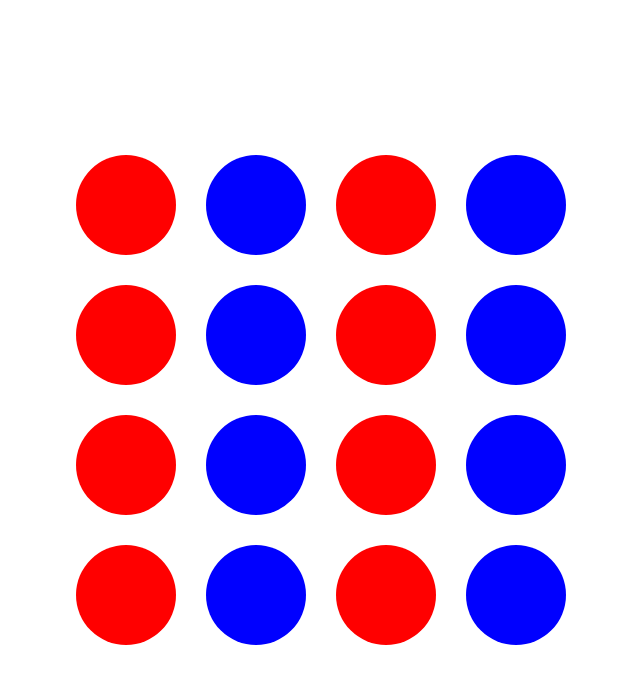
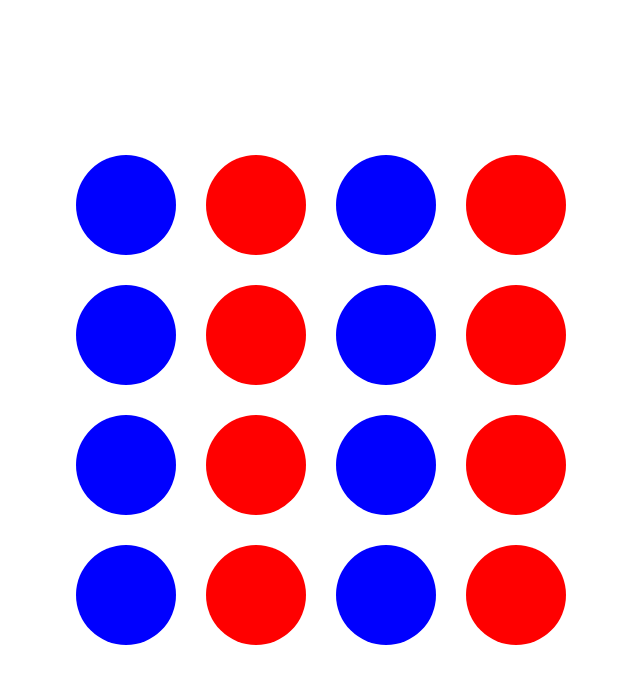
Before and after one commit to Shah-Siddharth/connect-4-react, a React (Create React App) app: page / in a window 1280 px wide. Shown: the top 684 px of the page, without its empty margins (319-959 px from the left). Built offline with nearby package versions, Linux system fonts and the light colour scheme; the HTML template or start-up script is replaced by a standard one.

Commit message:
correctly update gameBoard state, rendering GameCircles as list using function

```diff
--- a/src/App.js
+++ b/src/App.js
@@ -1,73 +1,45 @@
 import { useState } from "react";
 import GameCircle from "./components/GameCircle";
 
-const NO_PLAYER = 0
-const PLAYER_1 = 1
-const PLAYER_2 = 2
+const NO_PLAYER = 0;
+const PLAYER_1 = 1;
+const PLAYER_2 = 2;
+const NO_OF_CIRCLES = 16;
 
 function App() {
 
   const [gameBoard, setGameBoard] = useState(Array(16).fill(NO_PLAYER));
   const [currentPlayer, setCurrentPlayer] = useState(PLAYER_1);
 
+  const renderGameCircles = () => {
+    const circles = [];
+    for (let i=0; i<NO_OF_CIRCLES; i++) {
+      circles.push(
+      <GameCircle
+        id={i}
+        key={i}
+        className={`player-${gameBoard[i]}`}
+        onCircleClicked={gameCircleClicked}
+      />
+      )
+    }
+
+    return circles;
+  }
+
   const gameCircleClicked = (id) => {
+    let newGameBoard = gameBoard.map((elem, idx) => {
+      if (idx === id) return currentPlayer;
+      return elem;
+    });
 
-    gameBoard[id] = currentPlayer;
-
-    setGameBoard(gameBoard);
+    setGameBoard(newGameBoard);
     setCurrentPlayer(currentPlayer === PLAYER_1 ? PLAYER_2 : PLAYER_1);
   }
 
   return (
     <div className="gameBoard">
-      <GameCircle id={1} onCircleClicked={gameCircleClicked}>
-      </GameCircle>
-
-      <GameCircle id={2}>
-      </GameCircle>
-
-      <GameCircle id={3}>
-      </GameCircle>
-
-      <GameCircle id={4}>
-      </GameCircle>
-
-      <GameCircle id={5}>
-      </GameCircle>
-
-      <GameCircle id={6}>
-      </GameCircle>
-
-      <GameCircle id={7}>
-      </GameCircle>
-
-      <GameCircle id={8}>
-      </GameCircle>
-
-      <GameCircle id={9}>
-      </GameCircle>
-
-      <GameCircle id={10}>
-      </GameCircle>
-
-      <GameCircle id={11}>
-      </GameCircle>
-
-      <GameCircle id={12}>
-      </GameCircle>
-
-      <GameCircle id={13}>
-      </GameCircle>
-
-      <GameCircle id={14}>
-      </GameCircle>
-
-      <GameCircle id={15}>
-      </GameCircle>
-
-      <GameCircle id={16}>
-      </GameCircle>
-
+      {renderGameCircles()}
     </div>
   );
 }
```
